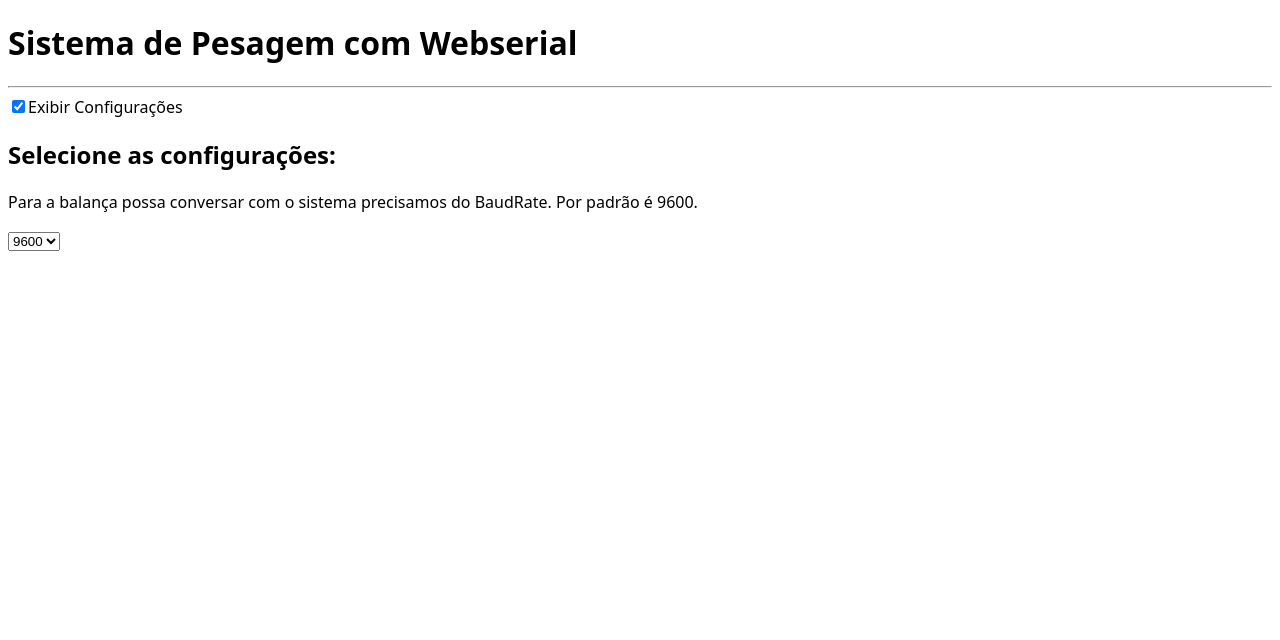
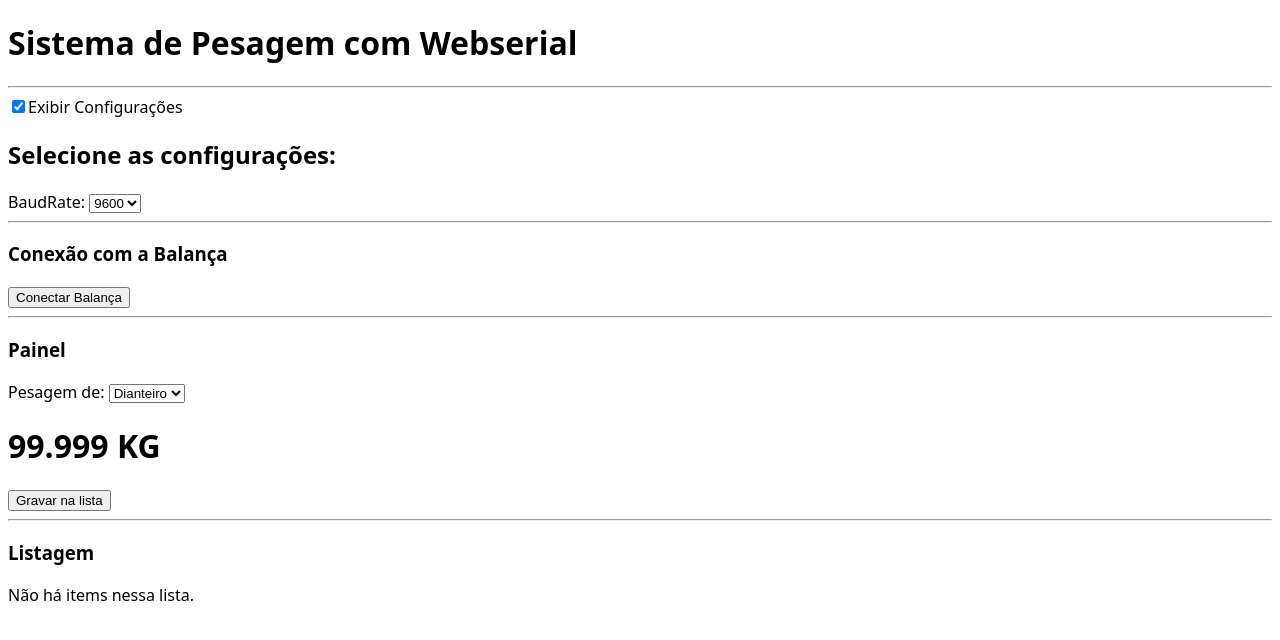
Before and after one commit to thiagodau/balance-app, a React (Vite) app: page / in a window 1280 px wide. Both pictures are taken after a click on the checkbox "Exibir Configurações". Shown: the top 640 px of the page. Built offline with nearby package versions, Linux system fonts and the light colour scheme.

Commit message:
Adicionado Hooks

```diff
--- a/src/App.jsx
+++ b/src/App.jsx
@@ -1,14 +1,25 @@
+import "./App.css";
 import { useState } from "react";
-import "./App.css";
+
 import Settings from "./components/Settings";
+import ConnectionWithBalance from "./components/ConnectionWithBalance";
+import Panel from "./components/Panel";
+import List from "./components/List";
 
 function App() {
-
+  const [baudRate, setBaudRate] = useState(9600);
+  const [items, setItems] = useState([])
   return (
     <>
       <h1>Sistema de Pesagem com Webserial</h1>
       <hr />
-      <Settings />
+      <Settings baudRate={baudRate} setBaudRate={setBaudRate} />
+      <hr />
+      <ConnectionWithBalance baudRate={baudRate} />
+      <hr />
+      <Panel items={items} setItems={setItems}/>
+      <hr />
+      <List items={items} />
     </>
   );
 }
--- /dev/null
+++ b/src/components/ConnectionWithBalance.jsx
@@ -0,0 +1,37 @@
+export default function ConnectionWithBalance({ baudRate }) {
+  let baudRateCurrent = baudRate;
+
+  //função para conectar uma serial
+  async function connectSerial() {
+    try {
+      console.log("Selecione uma serial...");
+      let device = await navigator.serial.requestPort();
+      await device.open({ baudRate: baudRateCurrent });
+      console.log(device);
+      console.log("Dispositivo conectado!");
+      //readToSerial(device);
+      return;
+    } catch (error) {
+      console.log(
+        "Nenhuma serial selecionada ou algum erro aconteceu. Erro: " + error
+      );
+    }
+  }
+
+  async function readToSerial(device) {
+    //read data of serial port
+    const reader = device.readable.getReader();
+
+    while(true) {
+      const { value, done } = await reader.read();
+      console.log(value);
+    }
+  }
+
+  return (
+    <>
+      <h3>Conexão com a Balança</h3>
+      <button onClick={connectSerial}>Conectar Balança</button>
+    </>
+  );
+}
--- /dev/null
+++ b/src/components/Kilograma.jsx
@@ -0,0 +1,7 @@
+export default function Kilograma(props) {
+    return (
+        <>
+            <h1>{props.kilograma} KG</h1>
+        </>
+    )
+}
--- /dev/null
+++ b/src/components/List.jsx
@@ -0,0 +1,17 @@
+export default function List(props) {
+  return (
+    <>
+      <h3>Listagem</h3>
+      {props.items.length > 0 ? (
+        props.items.map((item) => (
+          <div key={item.id}>
+            <p>{item.part}</p>
+            <p>{item.kg}</p>
+          </div>
+        ))
+      ) : (
+        <p>Não há items nessa lista.</p>
+      )}
+    </>
+  );
+}
--- /dev/null
+++ b/src/components/Panel.jsx
@@ -0,0 +1,21 @@
+import { useState } from "react";
+
+import Kilograma from "./Kilograma";
+import TypeBovine from "./TypeBovine";
+import useSaveItem from "../hooks/useSaveItem";
+
+export default function Panel(props) {
+  const [partBovine, setPartBovine] = useState("Dianteiro");
+  const [kilograma, setKilograma] = useState(99.999);
+
+  const saveItemOnList = useSaveItem(props.setItems, partBovine, kilograma);
+
+  return (
+    <>
+      <h3>Painel</h3>
+      <TypeBovine partBovine={partBovine} setPartBovine={setPartBovine} />
+      <Kilograma kilograma={kilograma}/>
+      <button onClick={saveItemOnList}>Gravar na lista</button>
+    </>
+  );
+}
--- a/src/components/Settings.jsx
+++ b/src/components/Settings.jsx
@@ -1,13 +1,11 @@
 import { useState } from "react";
 
-export default function Settings() {
+import useHandleChange from "../hooks/useHandleChange";
+
+export default function Settings({ baudRate, setBaudRate }) {
   const [showSettings, setShowSettings] = useState(false);
-  const [baudRate, setBaudRate] = useState(9600);
 
-  const handleChange = (event) => {
-    console.log(event.target.value);
-    setBaudRate(event.target.value);
-  };
+  const handleChange = useHandleChange(setBaudRate);
 
   return (
     <>
@@ -21,10 +19,7 @@ export default function Settings() {
       {showSettings && (
         <>
           <h2>Selecione as configurações: </h2>
-          <p>
-            Para a balança possa conversar com o sistema precisamos do BaudRate.
-            Por padrão é 9600.
-          </p>
+          <label>BaudRate: </label>
           <select value={baudRate} onChange={handleChange}>
             <option value="1200">1200</option>
             <option value="4800">4800</option>
--- /dev/null
+++ b/src/components/TypeBovine.jsx
@@ -0,0 +1,14 @@
+import useHandleChange from "../hooks/useHandleChange";
+
+export default function TypeBovine(props) {
+  const handleChange = useHandleChange(props.setPartBovine)
+  return (
+    <>
+      <label>Pesagem de: </label>
+      <select value={props.partBovine} onChange={handleChange}>
+        <option value="Dianteiro">Dianteiro</option>
+        <option value="Traseiro">Traseiro</option>
+      </select>
+    </>
+  );
+}
--- /dev/null
+++ b/src/hooks/useHandleChange.js
@@ -0,0 +1,7 @@
+export default function useHandleChange(funcSetHere) {
+  const handleChange = (event) => {
+    funcSetHere(event.target.value);
+  };
+
+  return handleChange;
+}
--- /dev/null
+++ b/src/hooks/useSaveItem.js
@@ -0,0 +1,12 @@
+export default function useSaveItem(funcSetHere, partBovine, kilograma) {
+  const saveOnList = () => {
+    let item = {
+      id: Math.floor(Math.random() * 1000000),
+      part: partBovine,
+      kg: kilograma,
+    };
+    funcSetHere((currentState) => [...currentState, item]);
+  };
+
+  return saveOnList
+}
```
